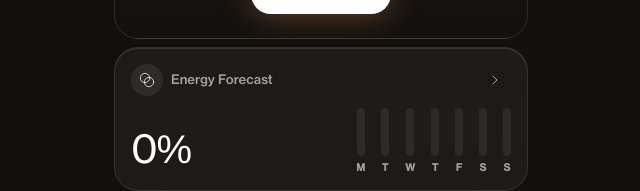
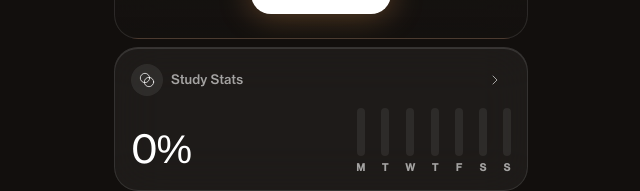
Before and after one commit to GunsSayPewPew16/Novum, a React (Vite) app: page / in a window 1280 px wide. Shown: the part 437-628 px from the top of the page, without its empty margins (319-959 px from the left). Built offline with nearby package versions, Linux system fonts and the light colour scheme.

Commit message:
Brighten the study bars and rename the card to Study Stats
The bars use a more saturated orange so the busiest day reads clearly, and
the Energy Forecast card is renamed to match what it now plots.

Generated with Codebuff
Co-Authored-By: Codebuff <noreply@codebuff.com>

```diff
--- a/src/App.jsx
+++ b/src/App.jsx
@@ -12,7 +12,7 @@ const glass = "rounded-3xl border border-white/10 bg-white/[0.05] backdrop-blur-
 // Bars scale to the busiest day in the last week; the percentage is that day's share of the peak.
 const WEEK = 7
 const TRACK = 48
-const TONE = { hot: "bg-gradient-to-b from-[#FF9A63] to-[#E0522B]", warm: "bg-[#E07846]/60" }
+const TONE = { hot: "bg-gradient-to-b from-[#FFB27A] to-[#FF6A1A]", warm: "bg-[#FF7A33]/75" }
 
 function Header() {
   return (
@@ -71,7 +71,7 @@ function Energy({ days }) {
         <span className="grid size-8 place-items-center rounded-full bg-white/[0.08] text-white/75">
           <Blend size={16} strokeWidth={1.5} />
         </span>
-        <h3 className="text-[13px] font-medium text-white/60">Energy Forecast</h3>
+        <h3 className="text-[13px] font-medium text-white/60">Study Stats</h3>
         <ChevronRight size={16} strokeWidth={1.5} className="ml-auto mr-2 text-white/60" />
       </div>
       <p className="absolute bottom-4 left-4 text-[40px] font-normal leading-[48px] tracking-[-0.03em]">{percent}%</p>
```
